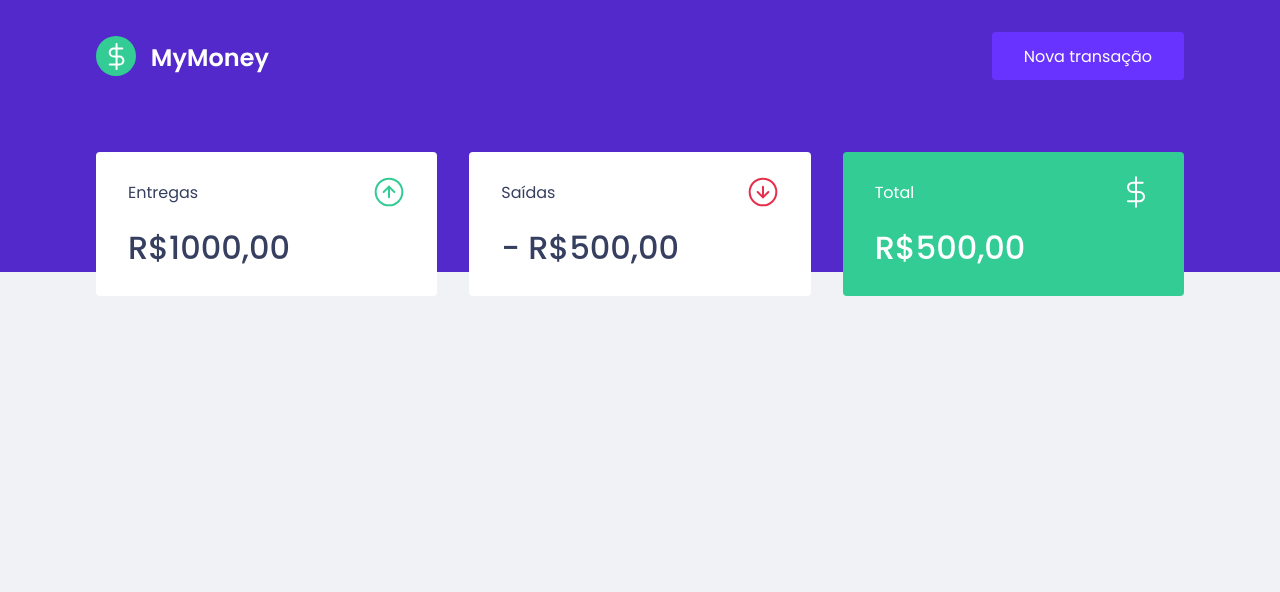
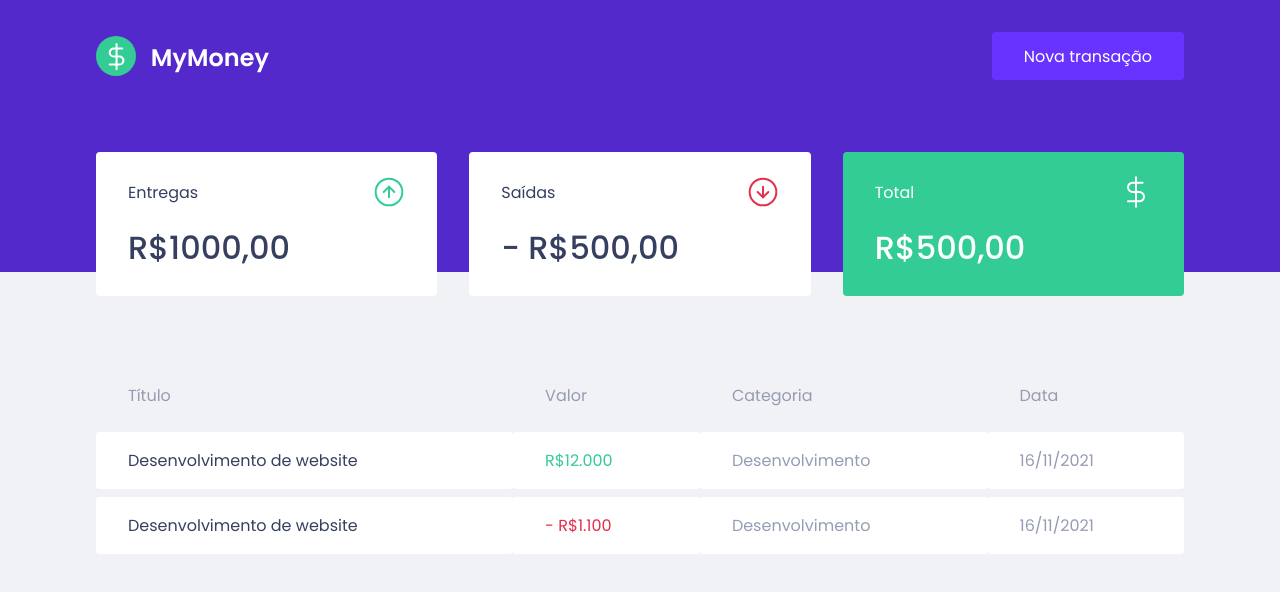
Before and after one commit to Brun0-marinh0/MyMoney, a React (Create React App) app: page / in a window 1280 px wide. Shown: the top 592 px of the page. Built offline with nearby package versions, Linux system fonts and the light colour scheme.

Commit message:
component table

```diff
--- a/src/components/Dashboard/index.tsx
+++ b/src/components/Dashboard/index.tsx
@@ -1,10 +1,13 @@
 import { Summary } from '../Summary'
+import { TransactionsTable } from '../TransactionsTable'
+
 import { Container } from './styles'
 
 export function Dashboard(){
     return (
         <Container>
             <Summary/>
+            <TransactionsTable/>
         </Container>
     )
 }
--- /dev/null
+++ b/src/components/TransactionsTable/index.tsx
@@ -0,0 +1,32 @@
+import { Container } from "./styles";
+
+export function TransactionsTable(){
+    return(
+        <Container>
+            <table>
+                <thead>
+                    <tr>
+                        <th>Título</th>
+                        <th>Valor</th>
+                        <th>Categoria</th>
+                        <th>Data</th>
+                    </tr>
+                </thead>
+                <tbody>
+                    <tr>
+                        <td>Desenvolvimento de website</td>
+                        <td className="deposit">R$12.000</td>
+                        <td>Desenvolvimento</td>
+                        <td>16/11/2021</td>
+                    </tr>
+                    <tr>
+                        <td>Desenvolvimento de website</td>
+                        <td className="withdraw"> - R$1.100</td>
+                        <td>Desenvolvimento</td>
+                        <td>16/11/2021</td>
+                    </tr>
+                </tbody>
+            </table>
+        </Container>
+    )
+}
--- /dev/null
+++ b/src/components/TransactionsTable/styles.ts
@@ -0,0 +1,39 @@
+import styled from "styled-components";
+
+export const Container = styled.div`
+
+    margin-top: 4rem;
+    table{
+        width: 100%;
+        border-spacing:0 0.5rem;
+
+        th{
+            color: var(--text-body);
+            font-weight: 400;
+            padding: 1rem 2rem;
+            text-align: left;
+            line-height: 1.5rem;
+        }
+
+        td{
+            padding: 1rem 2rem;
+            border: 0;
+            background: var(--shape);
+            color: var(--text-body);
+            border-radius: 0.20rem;
+
+            &:first-child{
+                color: var(--text-title);
+            }
+
+            &.deposit{
+                color: var(--green);
+            }
+
+            &.withdraw{
+                color: var(--red);
+            }
+        }
+    }
+
+`
```
